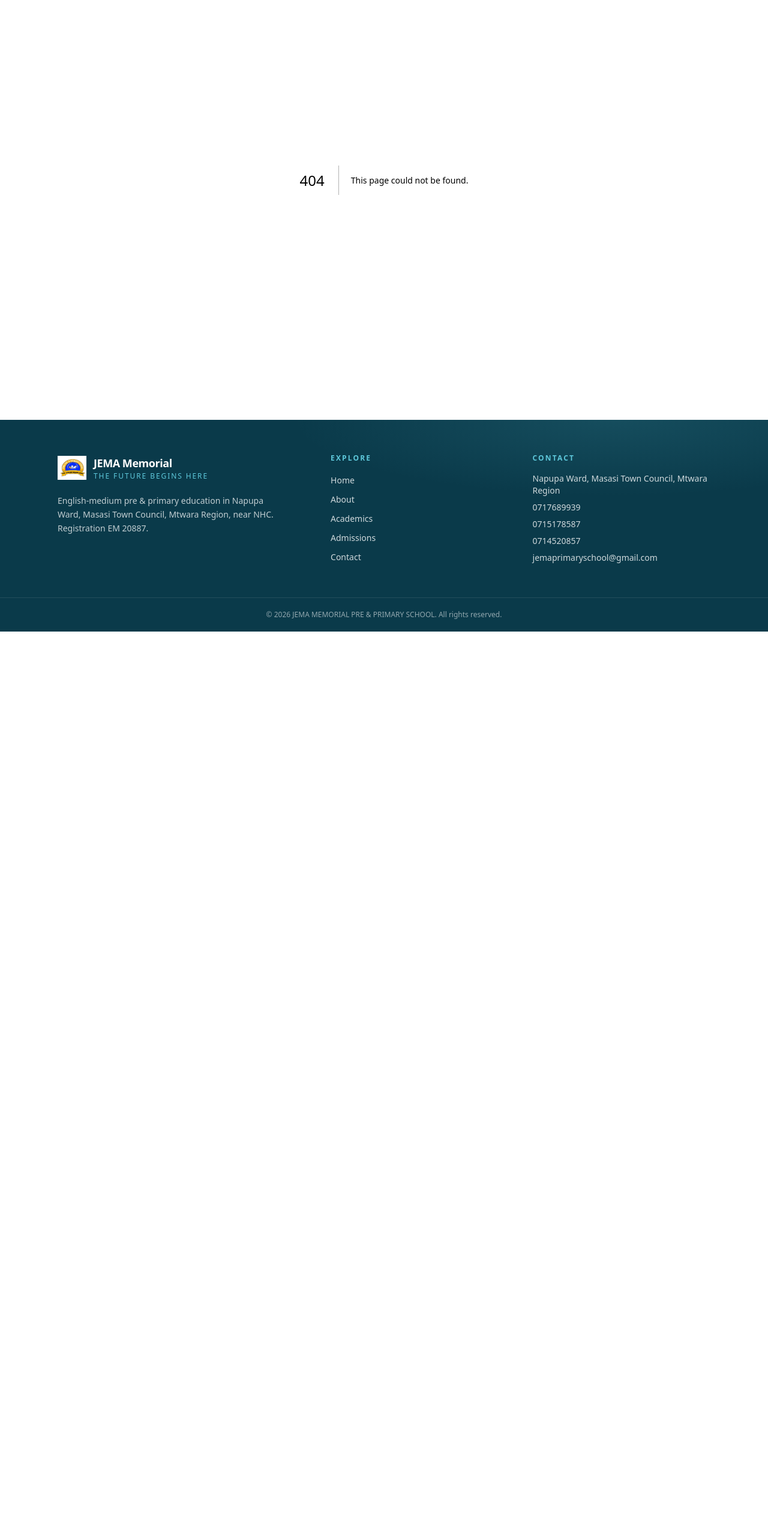
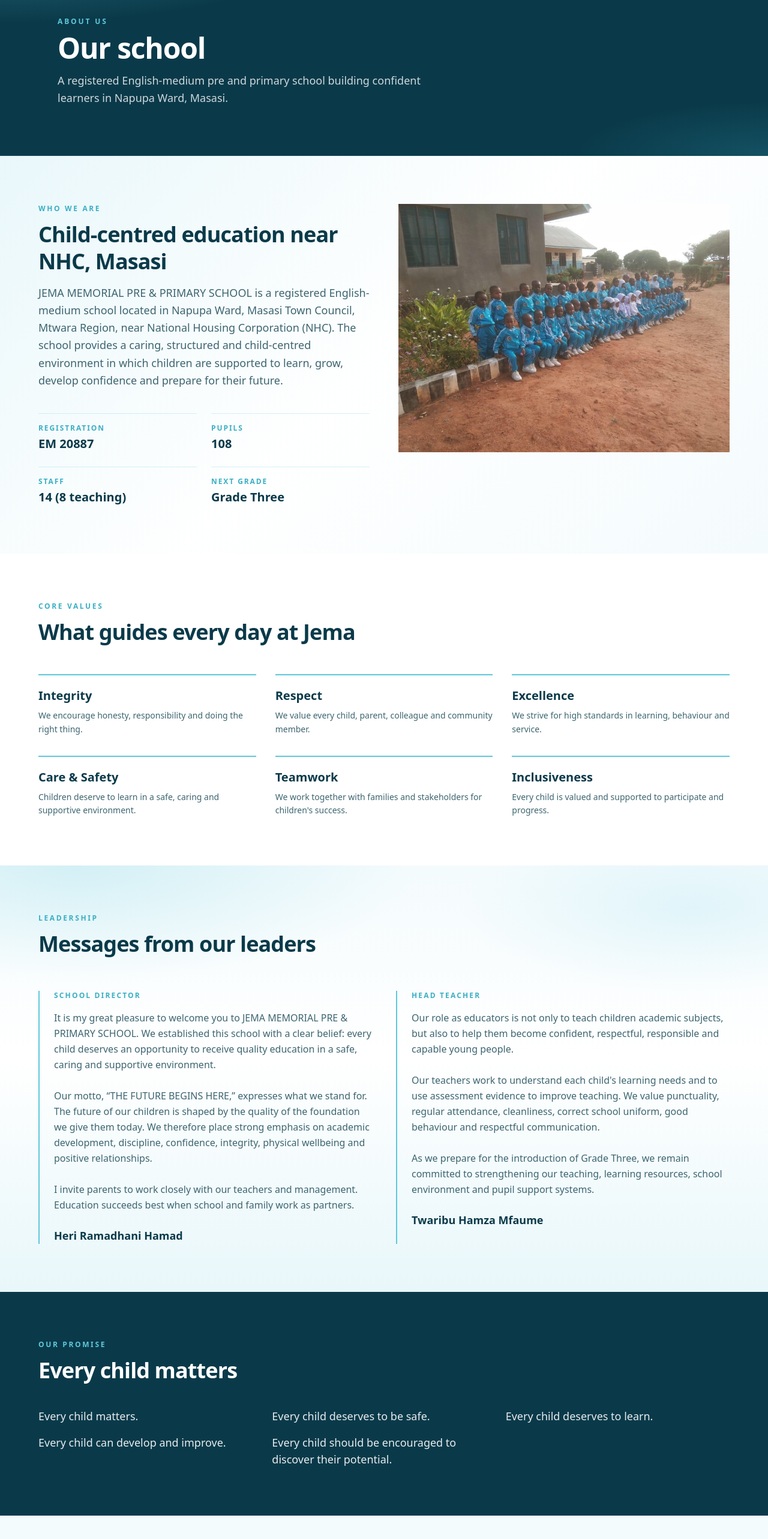
Before and after one commit to Barakael/Jema_Memorial, a Next.js app: page /about in a window 1280 px wide. Before the commit this address had no page. Shown: the part 100-2666 px from the top of the page at 60% size. Before the commit the page ends 1153 px from the top, so only its background shows below. Built offline with nearby package versions, Linux system fonts and the light colour scheme.

Commit message:
Add about page with values and leadership.

```diff
--- /dev/null
+++ b/app/about/page.tsx
@@ -0,0 +1,177 @@
+import type { Metadata } from "next";
+import Image from "next/image";
+import { FadeIn } from "@/components/FadeIn";
+import { PageHero } from "@/components/PageHero";
+import { SectionHeading } from "@/components/SectionHeading";
+import {
+  directorMessage,
+  headTeacherMessage,
+  promises,
+  school,
+  values,
+  welcome,
+} from "@/lib/content";
+
+export const metadata: Metadata = {
+  title: "About",
+  description: `About ${school.name} — vision, mission, values, and leadership in Masasi.`,
+};
+
+export default function AboutPage() {
+  return (
+    <>
+      <PageHero
+        eyebrow="About us"
+        title="Our school"
+        description="A registered English-medium pre and primary school building confident learners in Napupa Ward, Masasi."
+      />
+
+      <section className="atmosphere-section px-5 py-16 sm:px-8 sm:py-20">
+        <div className="mx-auto grid max-w-6xl gap-12 lg:grid-cols-2">
+          <FadeIn>
+            <SectionHeading
+              eyebrow="Who we are"
+              title="Child-centred education near NHC, Masasi"
+              description={welcome}
+            />
+            <dl className="mt-10 grid grid-cols-2 gap-6">
+              {[
+                { label: "Registration", value: school.registration },
+                { label: "Pupils", value: String(school.enrolment) },
+                {
+                  label: "Staff",
+                  value: `${school.staff.total} (${school.staff.teaching} teaching)`,
+                },
+                { label: "Next grade", value: "Grade Three" },
+              ].map((item) => (
+                <div key={item.label} className="border-t border-brand/25 pt-4">
+                  <dt className="text-xs font-semibold uppercase tracking-[0.16em] text-brand-deep">
+                    {item.label}
+                  </dt>
+                  <dd className="mt-1 font-semibold text-xl text-navy">
+                    {item.value}
+                  </dd>
+                </div>
+              ))}
+            </dl>
+          </FadeIn>
+          <FadeIn delay={100}>
+            <div className="relative aspect-[4/3] overflow-hidden">
+              <Image
+                src="/images/pupils-campus.jpg"
+                alt="School campus and pupils"
+                fill
+                className="object-cover"
+                sizes="(max-width: 1024px) 100vw, 50vw"
+              />
+            </div>
+          </FadeIn>
+        </div>
+      </section>
+
+      <section className="bg-white px-5 py-16 sm:px-8 sm:py-20">
+        <div className="mx-auto max-w-6xl">
+          <FadeIn>
+            <SectionHeading
+              eyebrow="Core values"
+              title="What guides every day at Jema"
+            />
+          </FadeIn>
+          <div className="mt-12 grid gap-8 sm:grid-cols-2 lg:grid-cols-3">
+            {values.map((value, i) => (
+              <FadeIn key={value.title} delay={i * 50}>
+                <div className="border-t-2 border-brand pt-5">
+                  <h3 className="font-semibold text-xl text-navy">
+                    {value.title}
+                  </h3>
+                  <p className="mt-2 text-sm leading-relaxed text-navy-muted">
+                    {value.description}
+                  </p>
+                </div>
+              </FadeIn>
+            ))}
+          </div>
+        </div>
+      </section>
+
+      <section className="atmosphere px-5 py-16 sm:px-8 sm:py-20">
+        <div className="mx-auto max-w-6xl space-y-14">
+          <FadeIn>
+            <SectionHeading
+              eyebrow="Leadership"
+              title="Messages from our leaders"
+            />
+          </FadeIn>
+          <div className="grid gap-10 lg:grid-cols-2">
+            <FadeIn>
+              <blockquote className="h-full border-l-2 border-brand pl-6">
+                <p className="text-xs font-semibold uppercase tracking-[0.18em] text-brand-deep">
+                  {school.director.title}
+                </p>
+                <p className="mt-4 whitespace-pre-line text-base leading-relaxed text-navy-muted">
+                  {directorMessage}
+                </p>
+                <footer className="mt-6 font-semibold text-lg text-navy">
+                  {school.director.name}
+                </footer>
+              </blockquote>
+            </FadeIn>
+            <FadeIn delay={100}>
+              <blockquote className="h-full border-l-2 border-brand pl-6">
+                <p className="text-xs font-semibold uppercase tracking-[0.18em] text-brand-deep">
+                  {school.headTeacher.title}
+                </p>
+                <p className="mt-4 whitespace-pre-line text-base leading-relaxed text-navy-muted">
+                  {headTeacherMessage}
+                </p>
+                <footer className="mt-6 font-semibold text-lg text-navy">
+                  {school.headTeacher.name}
+                </footer>
+              </blockquote>
+            </FadeIn>
+          </div>
+        </div>
+      </section>
+
+      <section className="bg-navy px-5 py-16 sm:px-8 sm:py-20">
+        <div className="mx-auto max-w-6xl">
+          <FadeIn>
+            <SectionHeading
+              light
+              eyebrow="Our promise"
+              title="Every child matters"
+            />
+          </FadeIn>
+          <ul className="mt-10 grid gap-4 sm:grid-cols-2 lg:grid-cols-3">
+            {promises.map((promise, i) => (
+              <FadeIn key={promise} delay={i * 40}>
+                <li className="text-lg text-white/90">{promise}.</li>
+              </FadeIn>
+            ))}
+          </ul>
+        </div>
+      </section>
+
+      <section className="px-5 py-16 sm:px-8">
+        <FadeIn>
+          <div className="relative mx-auto max-w-6xl overflow-hidden">
+            <div className="relative aspect-[21/9] min-h-[220px]">
+              <Image
+                src="/images/staff-team.jpg"
+                alt="JEMA Memorial staff team"
+                fill
+                className="object-cover object-[center_35%]"
+                sizes="100vw"
+              />
+            </div>
+            <p className="mt-4 text-center text-sm text-navy-muted">
+              Our community — {school.staff.teaching} teaching and{" "}
+              {school.staff.nonTeaching} non-teaching staff supporting{" "}
+              {school.enrolment} pupils.
+            </p>
+          </div>
+        </FadeIn>
+      </section>
+    </>
+  );
+}
```
